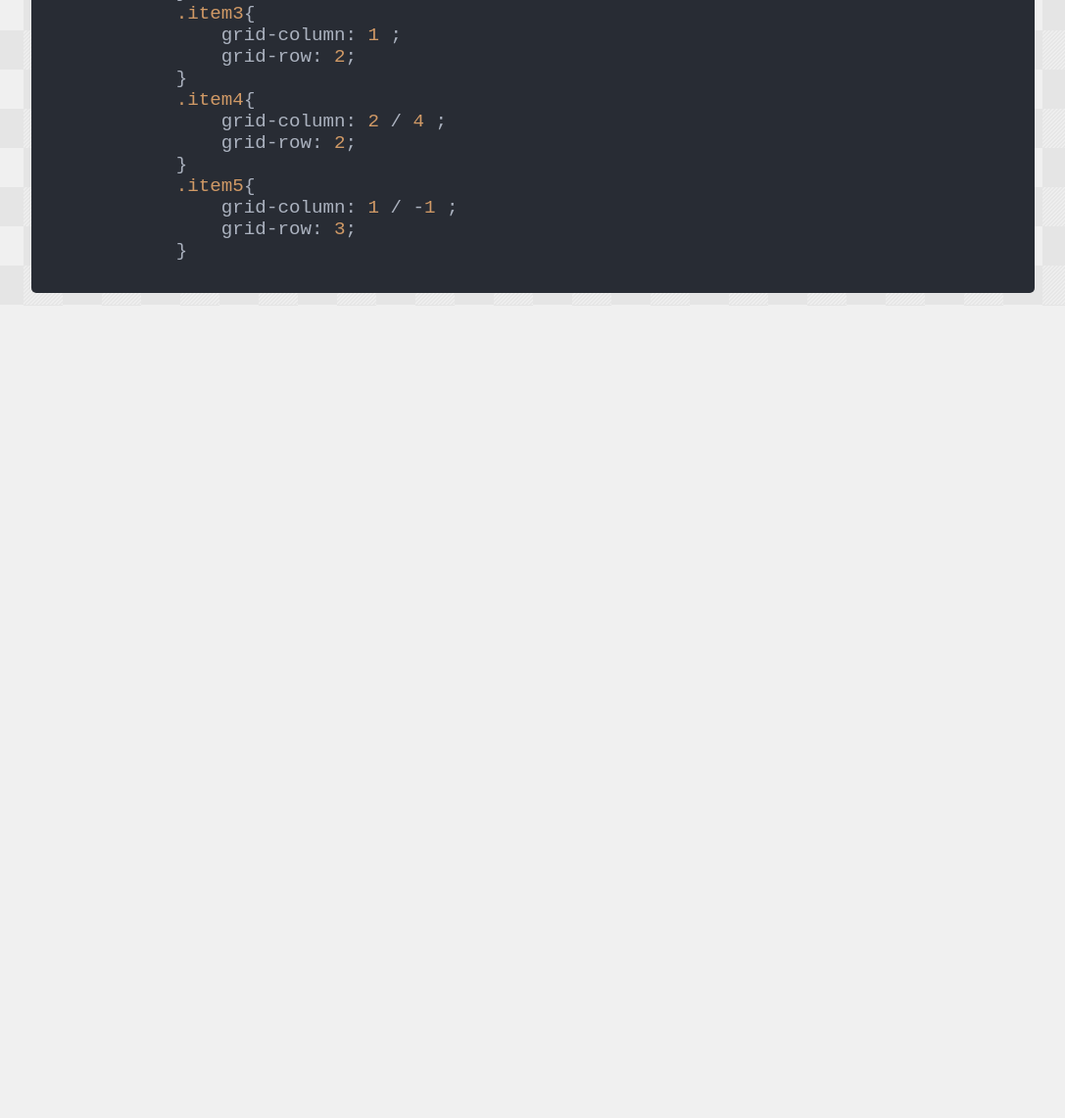
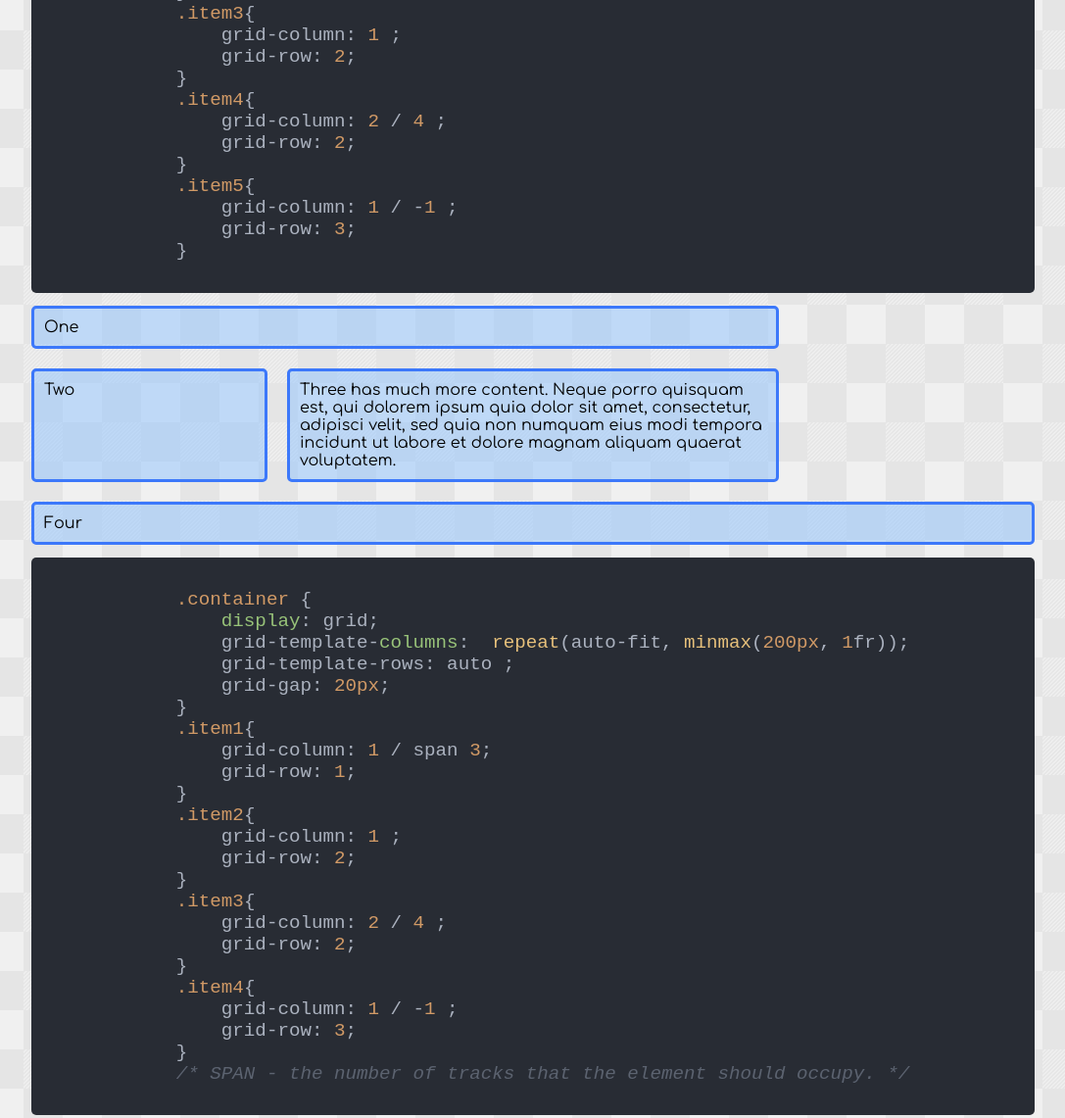
Before and after one commit to ybeliaev/CSS-Grid, a website: page index.html in a window 1280 px wide. Shown: the part 9009-10150 px from the top of the page at 98% size, without its empty margins (96-1183 px from the left). Before the commit the page ends 9321 px from the top, so only its background shows below. Drawn offline with nearby package versions, Linux system fonts and the light colour scheme; a web font is replaced by a local one.

Commit message:
about span

```diff
--- a/index.html
+++ b/index.html
@@ -277,6 +277,40 @@
                 grid-row: 3;
             }
         </code></pre>
+        <div class="container-16">
+            <div class="item item1">One</div>
+            <div class="item item2">Two</div>
+            <div class="item item3">Three has much more content. Neque porro quisquam est, qui dolorem ipsum quia dolor sit amet, consectetur, adipisci velit, sed quia non numquam eius modi tempora incidunt ut labore et dolore magnam aliquam quaerat voluptatem.</div>
+            <div class="item item4">Four</div>
+
+        </div>
+        <pre><code class="css">
+            .container {
+                display: grid;
+                grid-template-columns:  repeat(auto-fit, minmax(200px, 1fr));
+                grid-template-rows: auto ;
+                grid-gap: 20px;
+            }
+            .item1{
+                grid-column: 1 / span 3;
+                grid-row: 1;
+            }
+            .item2{
+                grid-column: 1 ;
+                grid-row: 2;
+            }
+            .item3{
+                grid-column: 2 / 4 ;
+                grid-row: 2;
+            }
+            .item4{
+                grid-column: 1 / -1 ;
+                grid-row: 3;
+            }
+            /* SPAN - the number of tracks that the element should occupy. */
+        </code></pre>
+
+
 
 
     </div><!-- wrapper -->
--- a/src/main.css
+++ b/src/main.css
@@ -149,3 +149,25 @@ pre code {
     grid-column: 1 / -1 ;
     grid-row: 3;
 }
+.container-16 {
+    display: grid;
+    grid-template-columns:  repeat(auto-fit, minmax(200px, 1fr));
+    grid-template-rows: auto ;
+    grid-gap: 20px;
+}
+.container-16 .item1{
+    grid-column: 1 / span 3;
+    grid-row: 1;
+}
+.container-16 .item2{
+    grid-column: 1 ;
+    grid-row: 2;
+}
+.container-16 .item3{
+    grid-column: 2 / 4 ;
+    grid-row: 2;
+}
+.container-16 .item4{
+    grid-column: 1 / -1 ;
+    grid-row: 3;
+}
```
